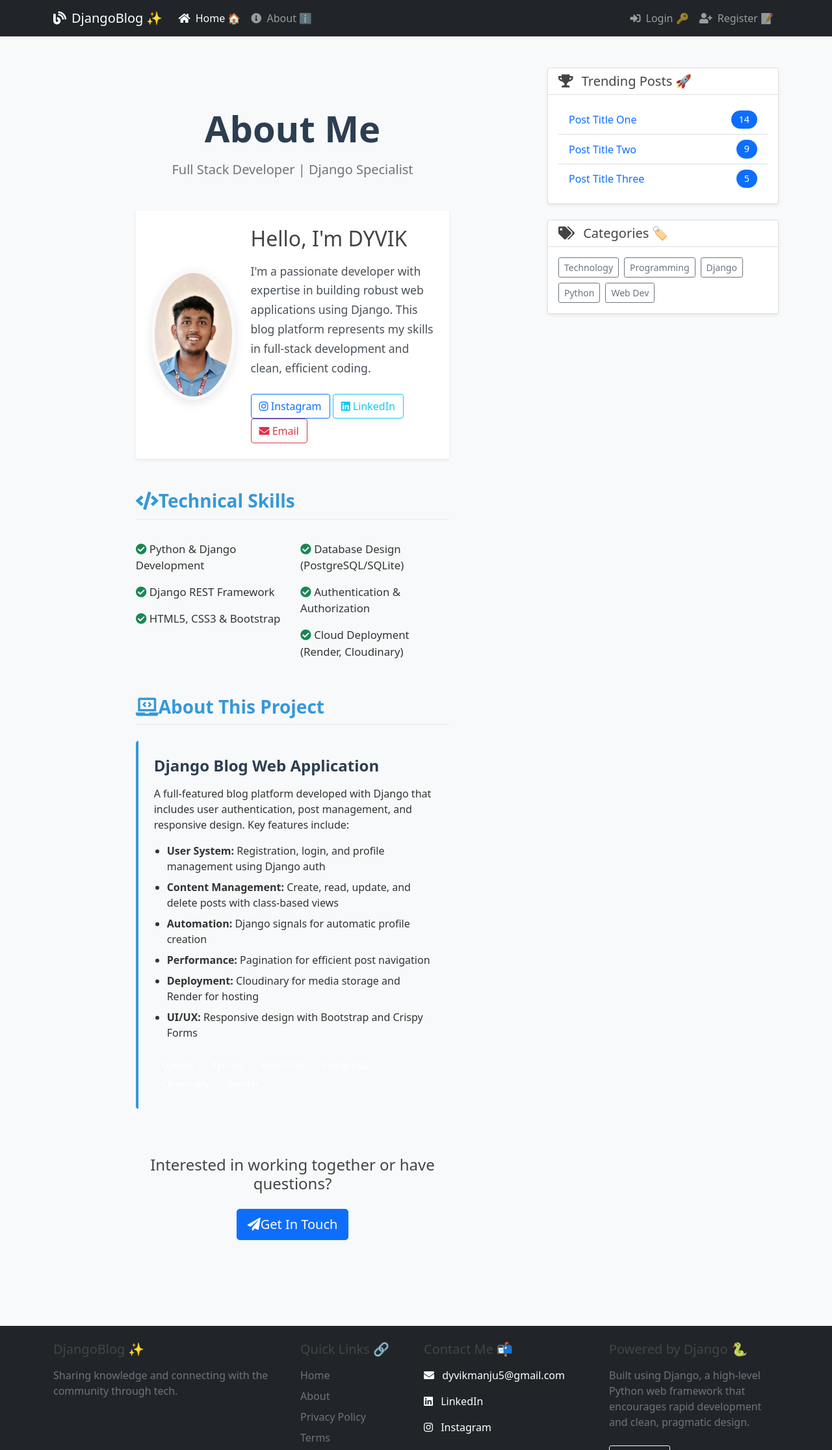
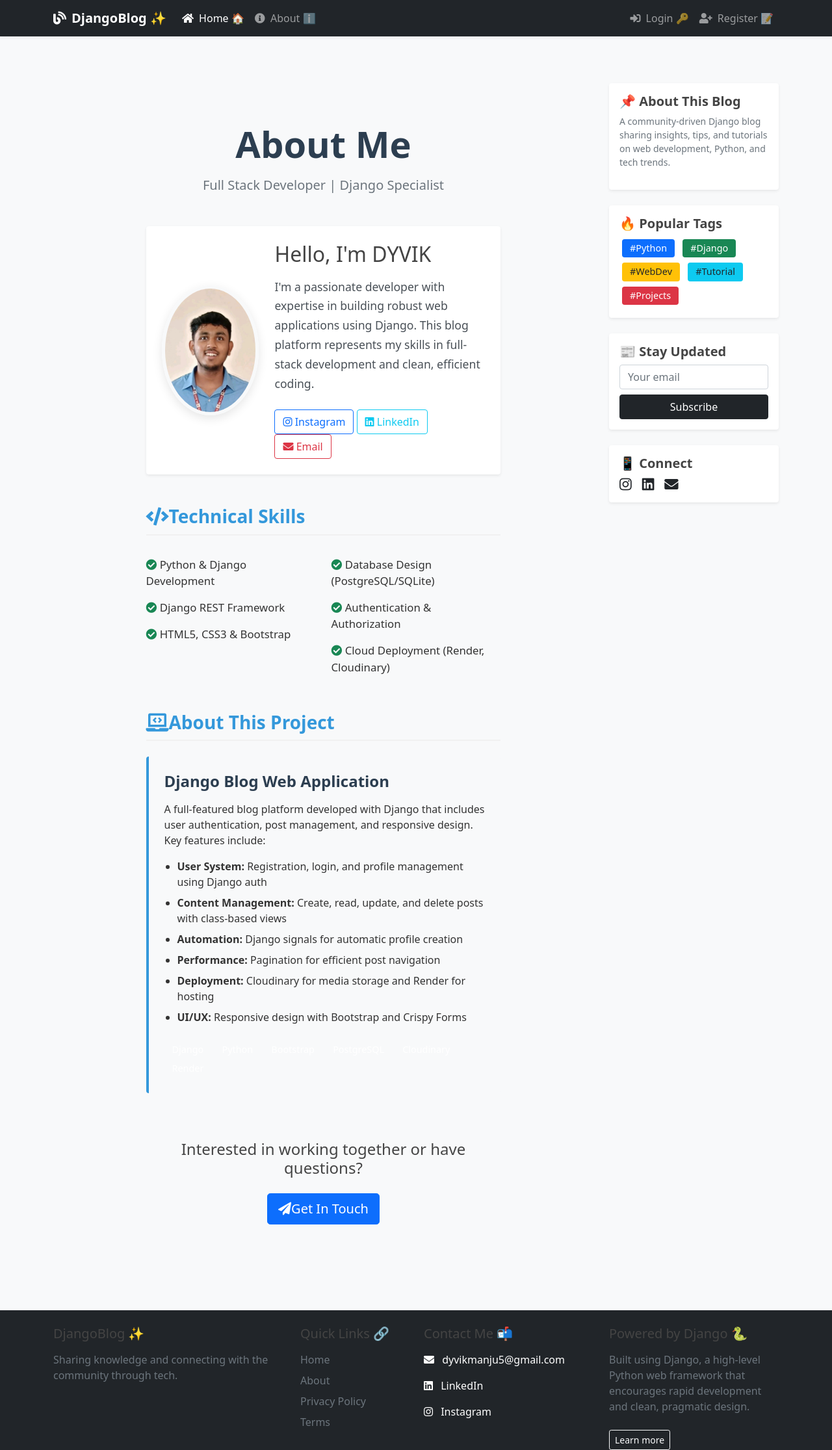
Before and after one commit to dyvikmanju/BloGGsWebsite, a Django app: page /about/ in a window 1280 px wide. Shown: the top 2231 px of the page at 65% size. Run offline with Django 3.2, Linux system fonts and the light colour scheme; parts of the project's set-up code (start-up, migrations or seed data) failed here and were passed over.

Commit message:
yellonewww

```diff
--- a/blog/templates/blog/base.html
+++ b/blog/templates/blog/base.html
@@ -4,35 +4,24 @@
 <head>
     <meta charset="utf-8">
     <meta name="viewport" content="width=device-width, initial-scale=1, shrink-to-fit=no">
-
-    <!-- Favicon -->
     <link rel="icon" href="{% static 'blog/images/favicon.ico' %}">
-
-    <!-- Google Fonts -->
     <link href="https://fonts.googleapis.com/css2?family=Playfair+Display:wght@400;700&family=Roboto:wght@300;400;500&display=swap" rel="stylesheet">
-
-    <!-- Font Awesome -->
     <link rel="stylesheet" href="https://cdnjs.cloudflare.com/ajax/libs/font-awesome/6.0.0/css/all.min.css">
-
-    <!-- Bootstrap CSS -->
     <link href="https://cdn.jsdelivr.net/npm/bootstrap@5.1.3/dist/css/bootstrap.min.css" rel="stylesheet">
-
-    <!-- Custom CSS -->
     <link rel="stylesheet" type="text/css" href="{% static 'blog/main.css' %}">
 
     <title>{% if title %}Django Blog | {{ title }}{% else %}Django Blog{% endif %}</title>
 
-    <!-- Meta tags for SEO -->
     <meta name="description" content="A premium Django blog platform with modern design and features">
     <meta name="keywords" content="Django, blog, premium, web development">
 </head>
 <body class="bg-light">
-    <!-- Navigation -->
+
 <nav class="navbar navbar-expand-lg navbar-dark bg-dark shadow-sm fixed-top">
     <div class="container">
         <a class="navbar-brand d-flex align-items-center" href="{% url 'blog-home' %}">
             <i class="fas fa-blog me-2"></i>
-                <span class="font-weight-bold">DjangoBlog ✨</span>
+            <span class="fw-bold">DjangoBlog ✨</span>
         </a>
         <button class="navbar-toggler" type="button" data-bs-toggle="collapse" data-bs-target="#navbarContent">
             <span class="navbar-toggler-icon"></span>
@@ -41,40 +30,37 @@
         <div class="collapse navbar-collapse" id="navbarContent">
             <ul class="navbar-nav me-auto mb-2 mb-lg-0">
                 <li class="nav-item">
-                        <a class="nav-link active" href="{% url 'blog-home' %}">
-                            <i class="fas fa-home me-1"></i> Home 🏠
-                        </a>
+                    <a class="nav-link active" href="{% url 'blog-home' %}"><i class="fas fa-home me-1"></i> Home 🏠</a>
                 </li>
                 <li class="nav-item">
-                        <a class="nav-link" href="{% url 'blog-about' %}">
-                            <i class="fas fa-info-circle me-1"></i> About ℹ️
-                        </a>
+                    <a class="nav-link" href="{% url 'blog-about' %}"><i class="fas fa-info-circle me-1"></i> About ℹ️</a>
                 </li>
             </ul>
 
 <ul class="navbar-nav ms-auto">
     {% if user.is_authenticated %}
-                    <li class="nav-item dropdown">
-                        <a class="nav-link dropdown-toggle" href="#" id="userDropdown" role="button" data-bs-toggle="dropdown">
+        <li class="nav-item">
+            <a class="nav-link" href="{% url 'profile' %}">
                 <i class="fas fa-user-circle me-1"></i> {{ user.username }} 👋
             </a>
-                        <ul class="dropdown-menu dropdown-menu-end">
-                            <li><a class="dropdown-item" href="{% url 'profile' %}">
-                                <i class="fas fa-user me-2"></i> Profile
-                            </a></li>
-                            <li><a class="dropdown-item" href="{% url 'post-create' %}">
-                                <i class="fas fa-plus-circle me-2"></i> New Post
-                            </a></li>
-                            <li><hr class="dropdown-divider"></li>
-                            <li>
-                                <form method="POST" action="{% url 'logout' %}" class="d-inline">
+        </li>
+        <li class="nav-item">
+            <a class="nav-link" href="{% url 'post-create' %}">
+                <i class="fas fa-plus-circle me-1"></i> New Post
+            </a>
+        </li>
+        <li class="nav-item">
+<li class="nav-item d-flex align-items-center">
+    <form method="POST" action="{% url 'logout' %}" class="m-0">
         {% csrf_token %}
-                                    <button type="submit" class="dropdown-item">
-                                        <i class="fas fa-sign-out-alt me-2"></i> Logout
+        <button type="submit" class="btn btn-link nav-link p-0" style="color: #ff6b6b; text-decoration: none;">
+            <i class="fas fa-sign-out-alt me-1"></i> Logout
         </button>
     </form>
 </li>
-                        </ul>
+
+
+
         </li>
     {% else %}
         <li class="nav-item">
@@ -89,15 +75,12 @@
         </li>
     {% endif %}
 </ul>
+
         </div>
     </div>
 </nav>
 
-    <!-- Main Content -->
-    <main class="container mt-5 pt-4">
-        <div class="row">
-            <!-- Main Column -->
-            <div class="col-lg-8">
+<main class="container mt-5 pt-5 custom-post-container">
     {% if messages %}
         {% for message in messages %}
         <div class="alert alert-{{ message.tags }} alert-dismissible fade show shadow-sm">
@@ -107,63 +90,62 @@
         {% endfor %}
     {% endif %}
 
+    <div class="row">
+        <!-- Main blog content (left side) -->
+        <div class="col-12 col-md-9">
             {% block content %}{% endblock %}
         </div>
 
-            <!-- Sidebar Column -->
-            <div class="col-lg-4">
-                <div class="card shadow-sm mb-4">
-                    <div class="card-header bg-white">
-                        <h5 class="mb-0"><i class="fas fa-trophy me-2"></i> Trending Posts 🚀</h5>
+        <!-- Sidebar (right side) -->
+        <div class="col-12 col-md-3 mt-4 mt-md-0">
+            <div class="p-3 mb-4 bg-white shadow-sm rounded">
+                <h5 class="fw-bold">📌 About This Blog</h5>
+                <p class="text-muted small">
+                    A community-driven Django blog sharing insights, tips, and tutorials on web development, Python, and tech trends.
+                </p>
             </div>
-                    <div class="card-body">
-                        <ul class="list-group list-group-flush">
-                            <li class="list-group-item d-flex justify-content-between align-items-center">
-                                <a href="#" class="text-decoration-none">Post Title One</a>
-                                <span class="badge bg-primary rounded-pill">14</span>
-                            </li>
-                            <li class="list-group-item d-flex justify-content-between align-items-center">
-                                <a href="#" class="text-decoration-none">Post Title Two</a>
-                                <span class="badge bg-primary rounded-pill">9</span>
-                            </li>
-                            <li class="list-group-item d-flex justify-content-between align-items-center">
-                                <a href="#" class="text-decoration-none">Post Title Three</a>
-                                <span class="badge bg-primary rounded-pill">5</span>
-                            </li>
-                        </ul>
+
+            <div class="p-3 mb-4 bg-white shadow-sm rounded">
+                <h5 class="fw-bold">🔥 Popular Tags</h5>
+                <div>
+                    <span class="badge bg-primary m-1">#Python</span>
+                    <span class="badge bg-success m-1">#Django</span>
+                    <span class="badge bg-warning text-dark m-1">#WebDev</span>
+                    <span class="badge bg-info text-dark m-1">#Tutorial</span>
+                    <span class="badge bg-danger m-1">#Projects</span>
                 </div>
             </div>
 
-                <div class="card shadow-sm">
-                    <div class="card-header bg-white">
-                        <h5 class="mb-0"><i class="fas fa-tags me-2"></i> Categories 🏷️</h5>
+            <div class="p-3 mb-4 bg-white shadow-sm rounded">
+                <h5 class="fw-bold">📰 Stay Updated</h5>
+                <form>
+                    <div class="mb-2">
+                        <input type="email" class="form-control" placeholder="Your email">
                     </div>
-                    <div class="card-body">
-                        <div class="d-flex flex-wrap gap-2">
-                            <a href="#" class="btn btn-sm btn-outline-secondary">Technology</a>
-                            <a href="#" class="btn btn-sm btn-outline-secondary">Programming</a>
-                            <a href="#" class="btn btn-sm btn-outline-secondary">Django</a>
-                            <a href="#" class="btn btn-sm btn-outline-secondary">Python</a>
-                            <a href="#" class="btn btn-sm btn-outline-secondary">Web Dev</a>
+                    <button class="btn btn-dark w-100">Subscribe</button>
+                </form>
             </div>
+
+            <div class="p-3 bg-white shadow-sm rounded">
+                <h5 class="fw-bold">📱 Connect</h5>
+                <div class="d-flex gap-3">
+                    <a href="https://www.instagram.com/dyvik_15/" class="text-dark" target="_blank"><i class="fab fa-instagram fa-lg"></i></a>
+                    <a href="https://www.linkedin.com/in/dyvik-manju-9a1b07269/" class="text-dark" target="_blank"><i class="fab fa-linkedin fa-lg"></i></a>
+                    <a href="mailto:dyvikmanju5@gmail.com" class="text-dark"><i class="fas fa-envelope fa-lg"></i></a>
                 </div>
             </div>
         </div>
     </div>
 </main>
 
-    <!-- Footer -->
-    <!-- Footer -->
 <footer class="bg-dark text-white py-4 mt-5">
     <div class="container">
         <div class="row">
-            <!-- Branding -->
             <div class="col-md-4 mb-4 mb-md-0">
                 <h5 class="mb-3">DjangoBlog ✨</h5>
                 <p class="text-muted">Sharing knowledge and connecting with the community through tech.</p>
             </div>
 
-            <!-- Quick Links -->
             <div class="col-md-2 mb-4 mb-md-0">
                 <h5 class="mb-3">Quick Links 🔗</h5>
                 <ul class="list-unstyled">
@@ -174,7 +156,6 @@
                 </ul>
             </div>
 
-            <!-- Contact Info -->
             <div class="col-md-3 mb-4 mb-md-0">
                 <h5 class="mb-3">Contact Me 📬</h5>
                 <div class="d-flex flex-column gap-3">
@@ -190,15 +171,12 @@
                 </div>
             </div>
 
-            <!-- Technology Section -->
             <div class="col-md-3">
                 <h5 class="mb-3">Powered by Django 🐍</h5>
                 <p class="text-muted">
                     Built using Django, a high-level Python web framework that encourages rapid development and clean, pragmatic design.
                 </p>
-                <a href="https://www.djangoproject.com/" target="_blank" class="btn btn-outline-light btn-sm mt-2">
-                    Learn more
-                </a>
+                <a href="https://www.djangoproject.com/" target="_blank" class="btn btn-outline-light btn-sm mt-2">Learn more</a>
             </div>
         </div>
 
@@ -209,11 +187,7 @@
     </div>
 </footer>
 
-
-    <!-- JavaScript -->
-    <!-- Bootstrap Bundle with Popper -->
 <script src="https://cdn.jsdelivr.net/npm/bootstrap@5.1.3/dist/js/bootstrap.bundle.min.js"></script>
-
-
+<script src="{% static 'blog/js/main.js' %}"></script>
 </body>
 </html>
--- a/blog/views.py
+++ b/blog/views.py
@@ -11,8 +11,8 @@
 from django.urls import reverse
 from .models import Post
 from django.shortcuts import render, get_object_or_404, redirect
-from .models import Post
 from django.contrib.auth.decorators import login_required
+from django.db.models import Q
 
 @login_required
 def like_post(request, pk):
@@ -29,23 +29,50 @@
 
 
 def home(request):
+    query = request.GET.get('q')  # Get the search query from URL parameters
+    posts = Post.objects.all().order_by('-date_posted')
+
+    if query:
+        # Search in title (case-insensitive)
+        posts = posts.filter(
+            Q(title__icontains=query) |
+            Q(content__icontains=query)
+        )  # Added missing closing parenthesis here
+
     context = {
-        'posts': Post.objects.all()
+        'posts': posts,
+        'search_query': query
     }
     return render(request, 'blog/home.html', context)
 
 
 class PostListView(ListView):
     model = Post
-    template_name = 'blog/home.html'  # <app>/<model>_<viewtype>.html
+    template_name = 'blog/home.html'
     context_object_name = 'posts'
     ordering = ['-date_posted']
     paginate_by = 5
 
+    def get_queryset(self):
+        queryset = super().get_queryset()
+        query = self.request.GET.get('q')
+
+        if query:
+            return queryset.filter(
+                Q(title__icontains=query) |
+                Q(content__icontains=query)
+            ).order_by('-date_posted')
+        return queryset
+
+    def get_context_data(self, **kwargs):
+        context = super().get_context_data(**kwargs)
+        context['search_query'] = self.request.GET.get('q', '')
+        return context
+
 
 class UserPostListView(ListView):
     model = Post
-    template_name = 'blog/user_posts.html'  # <app>/<model>_<viewtype>.html
+    template_name = 'blog/user_posts.html'
     context_object_name = 'posts'
     paginate_by = 5
 
```
Also changed, not shown: blog/templates/blog/home.html (+106 -177 lines). Lines whose indentation alone changed are shown as unchanged.
